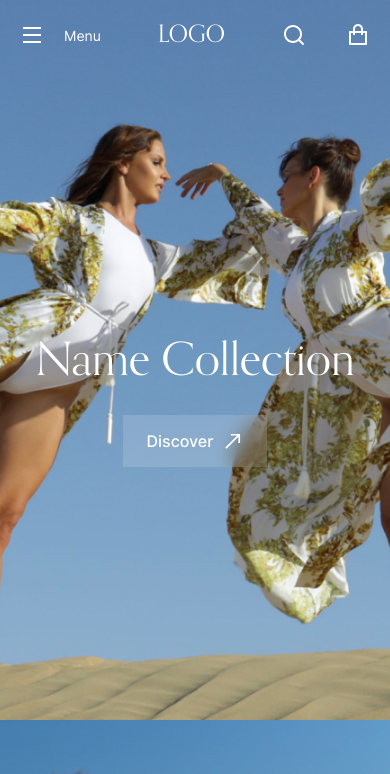
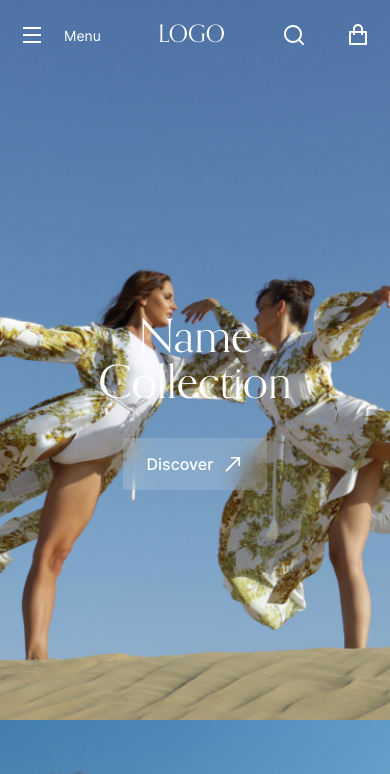
Before and after one commit to PhilCoder3000/fashion_store, a website built with webpack: page src/index.html in a window 390 px wide. Shown: the top 774 px of the page. Built offline with nearby package versions, Linux system fonts and the light colour scheme.

Commit message:
adaptive index page

```diff
--- a/src/index.html
+++ b/src/index.html
@@ -43,10 +43,7 @@
         </button>
         <img
           src="./assets/png/index_page/section_1_bg.png"
-          srcset="
-            ./assets/png/index_page/section_1_bg.png        1x,
-            ./assets/png/index_page/section_1_bg_mobile.png  600w
-          "
+          srcset="./assets/png/index_page/section_1_bg_mobile.png  600w"
           sizes="(max-width:600px) 600px, 1920px"
           alt="Hero block bg"
           loading="lazy"
--- a/src/styles/index_page/section_1.scss
+++ b/src/styles/index_page/section_1.scss
@@ -52,5 +52,10 @@
 @media (max-width: $sm)  {
   .section_1 {
     height: 720px;
+
+    .head_1 {
+      max-width: 200px;
+      text-align: center;
+    }
   }
 }
```
